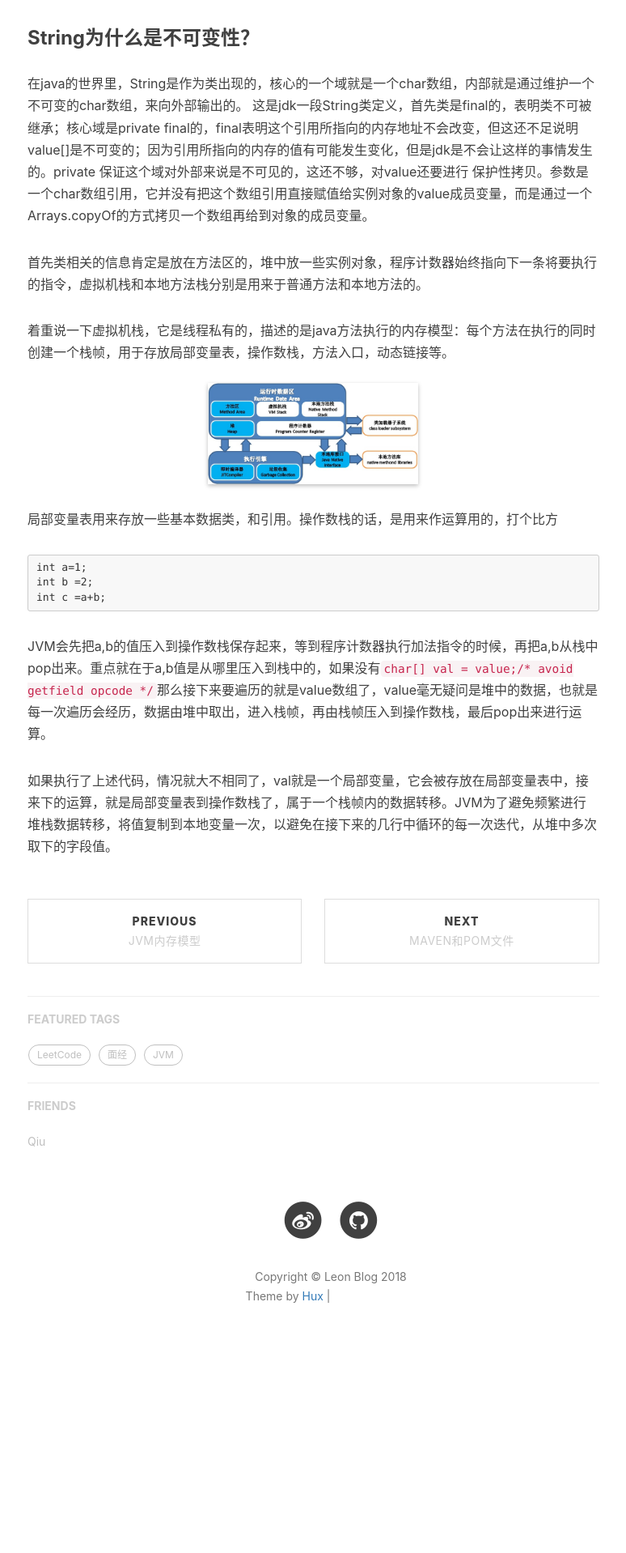
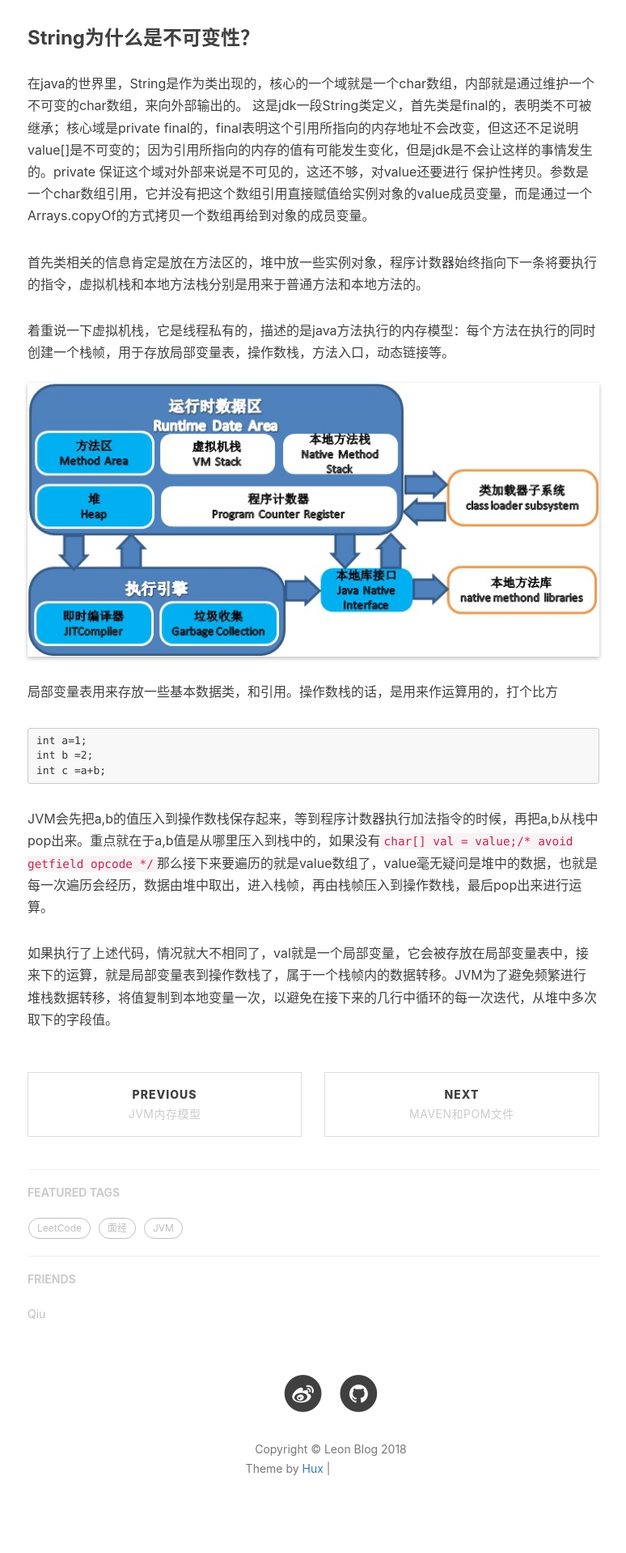
Before and after one commit to tfl435918939/blog, a Jekyll site: the page built from _posts/2018-04-07-String-StringBuffer-StringBuilder.markdown, in a window 1280 px wide. Shown: the part 1224-3142 px from the top of the page at 81% size, without its empty margins (231-1005 px from the left). Built offline with Jekyll 4.4.1, drawn with Linux system fonts in a browser that asks for light colours; nearby versions of some CDN libraries; comment, search, counter and statistics services are not loaded; before the commit the page ends 2929 px from its top, so only the background shows below that; grey boxes are pictures that could not be loaded.

Commit message:
edit the width and height of pic

```diff
--- a/_posts/2018-04-07-Maven和Pom文件.markdown
+++ b/_posts/2018-04-07-Maven和Pom文件.markdown
@@ -37,9 +37,9 @@ groupId + artifactId+ version
 ##### jar包组成：
 artifactId-version.jar
 ##### pom.xml
-<img class="shadow" src="/blog/img/pom.jpg" width="260">
-<img class="shadow" src="/blog/img/pom1.jpg" width="260">
-<img class="shadow" src="/blog/img/pom2.jpg" width="260">
+<img class="shadow" src="/blog/img/pom.jpg" width="780" height="780">
+<img class="shadow" src="/blog/img/pom1.jpg" width="780" height="780">
+<img class="shadow" src="/blog/img/pom2.jpg" width="780" height="780">
 
 scope应用范围有test、compile等等，默认是compile，那么test和compile有什么区别呢？
 
--- a/_posts/2018-04-07-String-StringBuffer-StringBuilder.markdown
+++ b/_posts/2018-04-07-String-StringBuffer-StringBuilder.markdown
@@ -31,7 +31,7 @@ String 对象的字符串拼接其实是被 JVM 解释成了 StringBuffer 对象
 首先类相关的信息肯定是放在方法区的，堆中放一些实例对象，程序计数器始终指向下一条将要执行的指令，虚拟机栈和本地方法栈分别是用来于普通方法和本地方法的。
 
 着重说一下虚拟机栈，它是线程私有的，描述的是java方法执行的内存模型：每个方法在执行的同时创建一个栈帧，用于存放局部变量表，操作数栈，方法入口，动态链接等。
-<img class="shadow" src="/blog/img/JVM内存模型.jpg" width="260">
+<img class="shadow" src="/blog/img/JVM内存模型.jpg" width="780" height="780">
 
 局部变量表用来存放一些基本数据类，和引用。操作数栈的话，是用来作运算用的，打个比方
 
```
